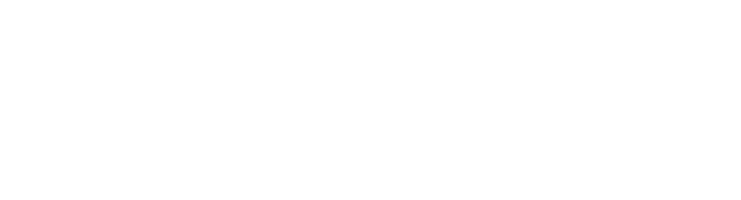
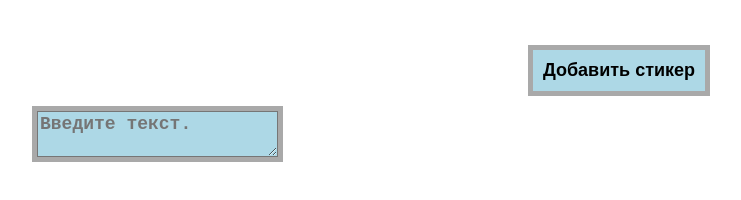
Before and after one commit to Juliaa269/task19, a plain HTML site: page index.html in a window 1280 px wide. Shown: the whole page, without its empty margins (21-762 px from the left). Drawn offline with Linux system fonts and the light colour scheme.

Commit message:
add code to html and css

```diff
--- a/index.html
+++ b/index.html
@@ -3,9 +3,27 @@
     <head>
         <meta charset="UTF-8">
         <meta name="viewport" content="width=device-width, initial-scale=1.0">
+        <link rel="stylesheet" href="./style.css" />
+        <script src="./script.js" async></script>
         <title>Task19. Доска со стикерами</title>
     </head>
     <body>
+        <div class="container">
+            <div class="add-btn">
+                <input type="submit" class="add-sticker-btn" id="addStickerBtn" value="Добавить стикер">
+            </div>
+            <div class="formSticker">
+                <textarea id="stickerTextInput" class="type-input" placeholder="Введите текст."></textarea>
+            </div>
+        </div>
+
+        <script type="text/template" id="stickerItemTemplate">
+            <div class="sticker-item" data-sticker-id="{{id}}">
+                <textarea class="edit-sticker" name="sticker" id="">{{sticker}}</textarea>
+                <span class="edit-btn btn">&#9998;</span>
+                <span class="delete-btn btn">&#10008;</span>
+            </div>
+        </script>
 
     </body>
 </html>
--- a/style.css
+++ b/style.css
@@ -0,0 +1,31 @@
+.add-sticker-btn {
+    padding: 10px;
+    background-color: lightblue;
+    font-weight: bold;
+    cursor: pointer;
+    margin-bottom: 20px;
+    font-size: 18px;
+    outline: 5px solid darkgrey;
+    border: none;
+    color: black;
+}
+
+.type-input {
+    background-color: lightblue;
+    color: black;
+    font-weight: bolder;
+    font-size: 18px;
+}
+
+textarea {
+    outline: 5px solid darkgrey;
+}
+
+.container {
+    margin: 50px;
+}
+
+.add-btn {
+    display: flex;
+    justify-content: center;
+}
```
